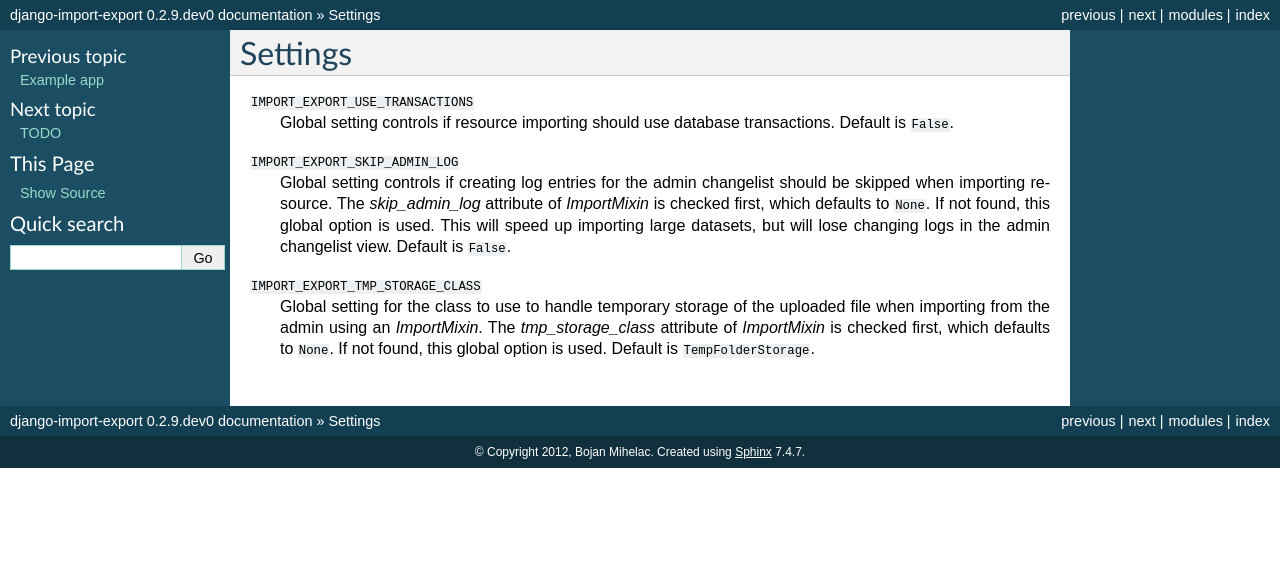
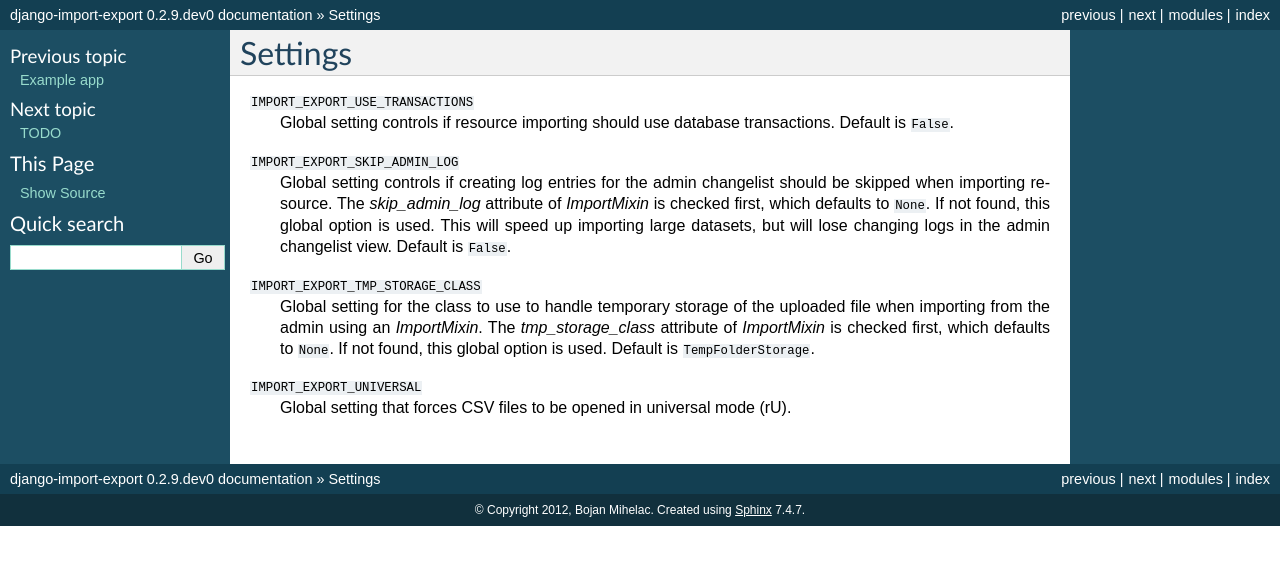
Before and after one commit to django-import-export/django-import-export, a Sphinx documentation site: the page built from docs/settings.rst, in a window 1280 px wide. Shown: the top 565 px of the page. Built offline with Sphinx 7.4.7, drawn with Linux system fonts in a browser that asks for light colours.

Commit message:
Added docs

```diff
--- a/docs/settings.rst
+++ b/docs/settings.rst
@@ -20,3 +20,6 @@ Settings
     `ImportMixin`.  The `tmp_storage_class` attribute of `ImportMixin`
     is checked first, which defaults to ``None``. If not found, this
     global option is used. Default is ``TempFolderStorage``.
+
+``IMPORT_EXPORT_UNIVERSAL``
+    Global setting that forces CSV files to be opened in universal mode (rU).
```
